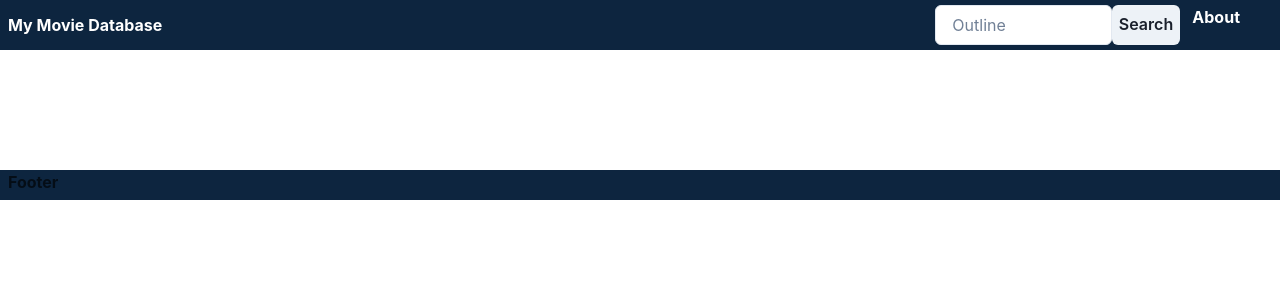
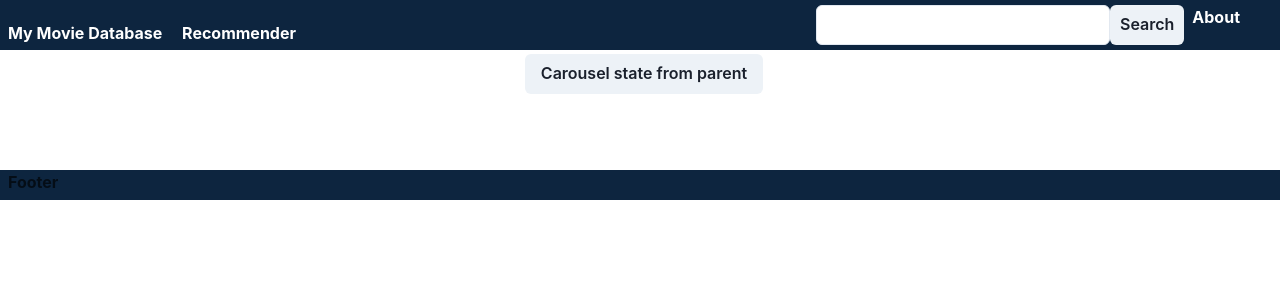
Before and after one commit to alexc957/my-movies-library, a React app: page / in a window 1280 px wide. Shown: the top 300 px of the page. Built offline with nearby package versions, Linux system fonts and the light colour scheme; no server answers.

Commit message:
add useMemo, useRef to the project

```diff
--- a/package.json
+++ b/package.json
@@ -52,6 +52,7 @@
     "framer-motion": "^6.5.1",
     "react": "^18.2.0",
     "react-dom": "^18.2.0",
+    "react-hook-form": "^7.34.1",
     "react-responsive-carousel": "^3.2.23",
     "react-router-dom": "^6.3.0",
     "whatwg-fetch": "^3.6.2",
--- a/src/components/Layout/NavBar.tsx
+++ b/src/components/Layout/NavBar.tsx
@@ -2,6 +2,7 @@ import { Flex, Box, Spacer, Input, Button, Divider } from "@chakra-ui/react";
 import React, { useState } from "react";
 import { useNavigate, Link } from "react-router-dom";
 import useSearchStore from "../../hooks/useSearchStore";
+import SearchForm from "./SearchForm";
 
 type NavBarType = {
   searchBar?: boolean;
@@ -23,33 +24,20 @@ export default function NavBar({ searchBar }: NavBarType) {
       role={"navigation"}
       justifyContent="space-between"
     >
-      <Box width={"100%"}>
+      <Box width={"72"} display="flex"  mt={"4"}>
         <Link color={"white"} to="/" style={{ color: "white" }}>
           My Movie Database
         </Link>
         <Spacer />
 
-        {/* <Link color={"white"} to="recommend" style={{ color: "white" }}>
+        <Link color={"white"} to="/recommend" style={{ color: "white" }}>
           Recommender
-  </Link>*/}
+        </Link>
       </Box>
 
       <Box display={"flex"} mr={"10"} justifyContent="space-around">
         {searchBar && (
-          <form onSubmit={onSumbit}>
-            <Flex mx={"3"}>
-              <Input
-                bg={"white"}
-                name="search"
-                variant="outline"
-                placeholder="Outline"
-                value={search}
-                onChange={(e) => setSearch(e.target.value)}
-                role="input"
-              />
-              <Button type="submit">Search</Button>
-            </Flex>
-          </form>
+         <SearchForm />
         )}
         <Link
           color={"white"}
--- /dev/null
+++ b/src/components/Layout/SearchForm.tsx
@@ -0,0 +1,39 @@
+import { useToast, Button, Flex, Input } from '@chakra-ui/react';
+import React, { useEffect } from 'react'
+import { SubmitHandler, useForm } from "react-hook-form";
+import { useNavigate } from 'react-router-dom';
+import useSearchStore from '../../hooks/useSearchStore';
+
+type Inputs = {
+    search: string;
+}
+
+export default function SearchForm() {
+
+    const { register, handleSubmit, watch, formState: { errors } } = useForm<Inputs>();
+    const toast = useToast()
+    const search = useSearchStore((state) => state.searchValue);
+    const setSearch = useSearchStore((state) => state.setSearchValue);
+    const navigate = useNavigate();
+    useEffect(()=> {
+        if(errors.search){
+            toast({
+                title: "you need to specified what to search",
+                status:"error"
+            })
+
+        }
+    }, [errors.search])
+    const onSubmit: SubmitHandler<Inputs> = (data) => {
+        setSearch(data.search)
+        navigate("/list/search");
+    }
+  return (
+   <form onSubmit={handleSubmit(onSubmit)}>
+    <Flex mx="2">
+        <Input bg="white" defaultValue={search}  {...register("search",{required: true})} role="input"/>
+        <Button type="submit">Search</Button>
+    </Flex>
+   </form>
+  )
+}
--- a/src/components/Movies/MovieCarousel.tsx
+++ b/src/components/Movies/MovieCarousel.tsx
@@ -1,5 +1,5 @@
-import { Container } from "@chakra-ui/react";
-import React from "react";
+import { Button, Container } from "@chakra-ui/react";
+import React, { forwardRef, LegacyRef, MutableRefObject, useImperativeHandle, useRef } from "react";
 import { Carousel } from "react-responsive-carousel";
 import { IMovieResult } from "../../interfaces/movies";
 
@@ -7,10 +7,31 @@ type CarosuselProps = {
   movies: IMovieResult[];
 };
 
-export default function MovieCarousel({ movies }: CarosuselProps) {
+function MovieCarousel({ movies }: CarosuselProps, ref: any) {
+  const carouselRef = useRef<any>(null);
+
+  const getCarouselState = () => {
+
+    if(carouselRef){
+
+      alert(JSON.stringify(carouselRef.current.state))
+    }
+  }
+
+
+  useImperativeHandle(ref, () => ({
+    state: carouselRef.current?.state
+  }))
+
   return (
     <Container width={"75%"} maxW="md">
-      <Carousel dynamicHeight={false} showThumbs={false} autoPlay infiniteLoop>
+      <Button onClick={getCarouselState}>get Carousel state</Button>
+      <Carousel
+        ref={carouselRef}
+        dynamicHeight={false}
+        showThumbs={false}
+        autoPlay
+        infiniteLoop>
         {movies.map((movie, index) => (
           <div key={index}>
             <img
@@ -23,3 +44,6 @@ export default function MovieCarousel({ movies }: CarosuselProps) {
     </Container>
   );
 }
+
+
+export default  forwardRef(MovieCarousel)
--- a/src/pages/Home/Home.tsx
+++ b/src/pages/Home/Home.tsx
@@ -1,5 +1,5 @@
 import { Button, Center, Flex } from "@chakra-ui/react";
-import React from "react";
+import React, { useRef } from "react";
 
 import useFetch from "../../hooks/useFetch";
 import { IResult } from "../../interfaces/results";
@@ -16,14 +16,18 @@ export default function Home() {
   const { data: topRatedResults, loading } = useFetch<IResult>(
     `${process.env.BASE_URL}/movie/top_rated?api_key=${process.env.API_KEY}`
   );
+
+  const ref = useRef<any>(null);
   if (loading) {
     return <p>Loading</p>;
   }
   return (
     <Layout searchBar>
       {" "}
+      <Center>  <Button onClick={() => alert(JSON.stringify(ref.current.state))}>Carousel state from parent</Button></Center>
       <Flex flexDirection={"row"} flexWrap="wrap">
-        {topRatedResults && <MovieCarousel movies={topRatedResults.results} />}
+
+        {topRatedResults && <MovieCarousel movies={topRatedResults.results}  ref={ref} />}
 
         <MoviesSection />
       </Flex>
--- a/src/pages/MovieListPage/MovieLIstPage.tsx
+++ b/src/pages/MovieListPage/MovieLIstPage.tsx
@@ -1,5 +1,5 @@
 import { Center, VStack } from "@chakra-ui/react";
-import React, { useEffect, useState } from "react";
+import React, { useCallback, useEffect, useMemo, useState } from "react";
 import withLogger from "../../components/HOC/withLogger";
 
 import Layout from "../../components/Layout/Layout";
@@ -32,7 +32,8 @@ export default function MovieLIstPage({
       : `${process.env.BASE_URL}/search/movie?api_key=${process.env.API_KEY}&page=${page}&query=${search}`;
   };
 
-  const url = getUrl();
+  const url =  useMemo(getUrl, [movieParam,page]);
+
 
   const { data, loading } = useFetch<IResult>(url);
 
```
Also changed, not shown: 1 other file (tests, documents, lock files or other folders).
